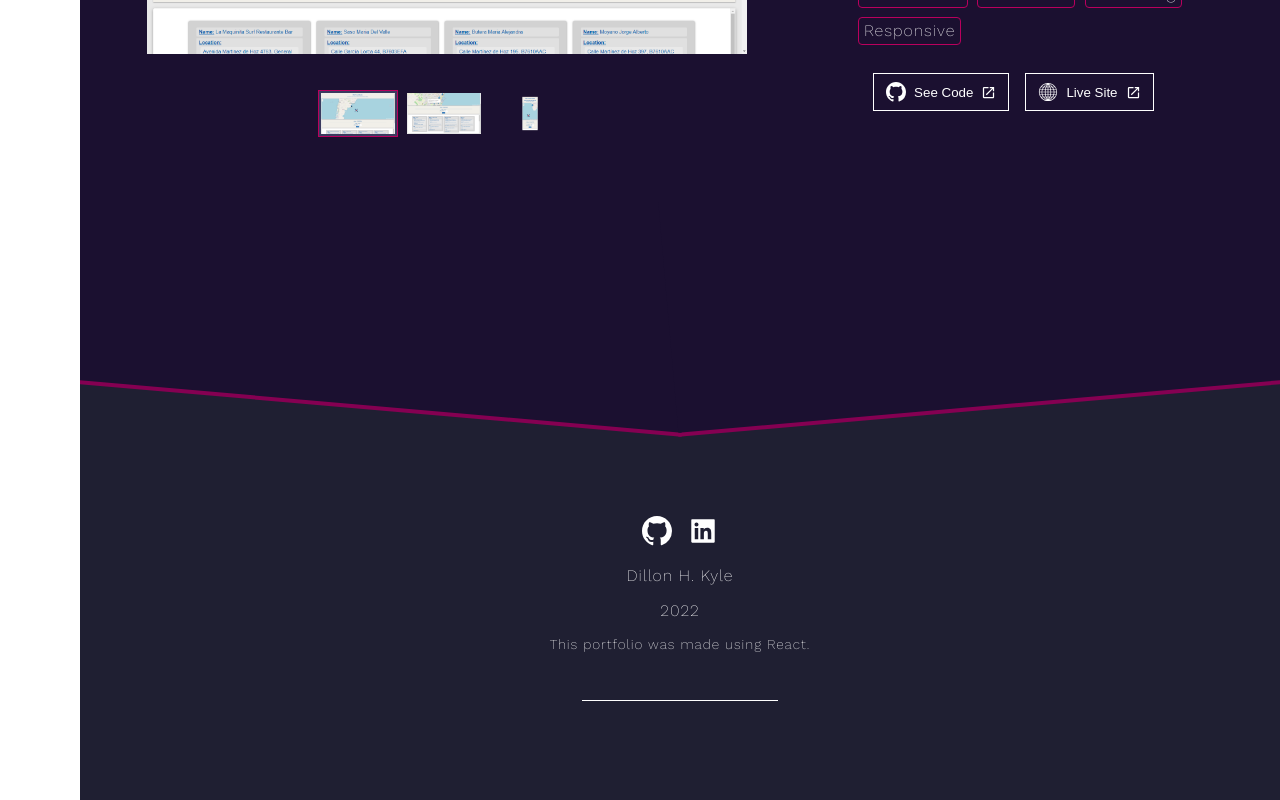
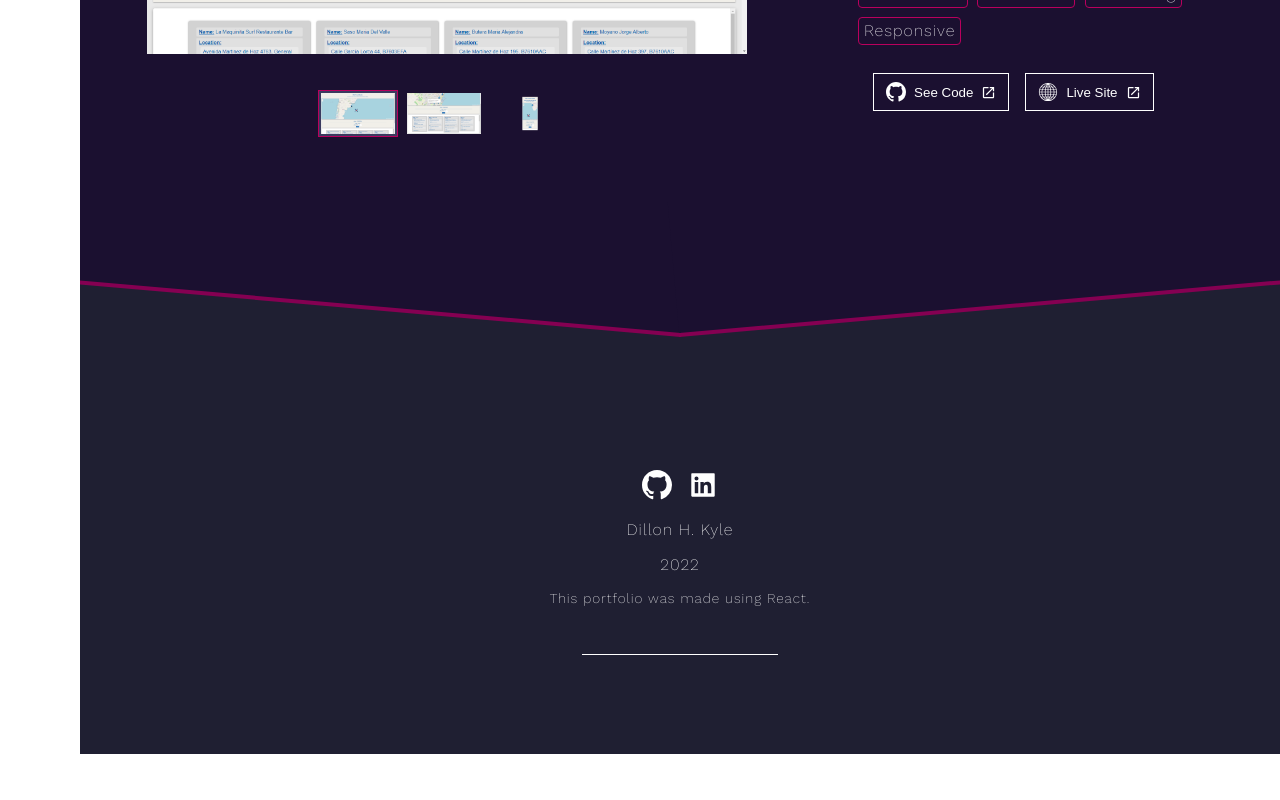
Before and after one commit to DillonKyleDev/PortfolioV3, a React (Create React App) app: page / in a window 1280 px wide. Shown: the part 5028-5828 px from the top of the page. After the commit the page ends 5782 px from the top, so only its background shows below. Built offline with nearby package versions, Linux system fonts and the light colour scheme.

Commit message:
Fixed covered github and linkedin links in the footer

```diff
--- a/src/App.css
+++ b/src/App.css
@@ -52,10 +52,10 @@ a {
 /*Query selectors*/
 @media only screen and (max-width: 1920px) {
   .left-slant {
-    left: 16px !important;
+    left: 11px !important;
   }
   .right-slant {
-    right: 16px !important;
+    right: 11px !important;
   }
 }
 
@@ -71,6 +71,10 @@ a {
 
   h1.project-title {
     margin-top: 0;
+  }
+
+  .footer {
+    padding-top: 5rem !important;
   }
 }
 
--- a/src/Components/Body/body.css
+++ b/src/Components/Body/body.css
@@ -114,7 +114,7 @@
 }
 
 .arrow-container-container {
-  height: 130px;
+  height: 20px;
 }
 
 .arrow-div-container {
@@ -125,7 +125,7 @@
   display: flex;
   flex-wrap: nowrap;
   margin: auto;
-  height: 400px;
+  height: 200px;
   width: 120%;
   left: -10%;
   right: -10%;
@@ -153,16 +153,16 @@
 
 .slant {
   width: 50%;
-  height: 300px;
+  height: 200px;
   position: absolute;
   bottom: 50%;
 }
 
 .left-slant {
   transform: rotate(5deg);
-  left: 18px;
+  left: 14px;
 }
 .right-slant {
   transform: rotate(-5deg);
-  right: 18px;
+  right: 13px;
 }
--- a/src/Components/Footer/footer.css
+++ b/src/Components/Footer/footer.css
@@ -1,5 +1,5 @@
 .footer {
-  padding-top: 4em;
+  padding-top: 8rem;
   height: 400px;
   background-color: #1f1f32;
   color: white;
```
